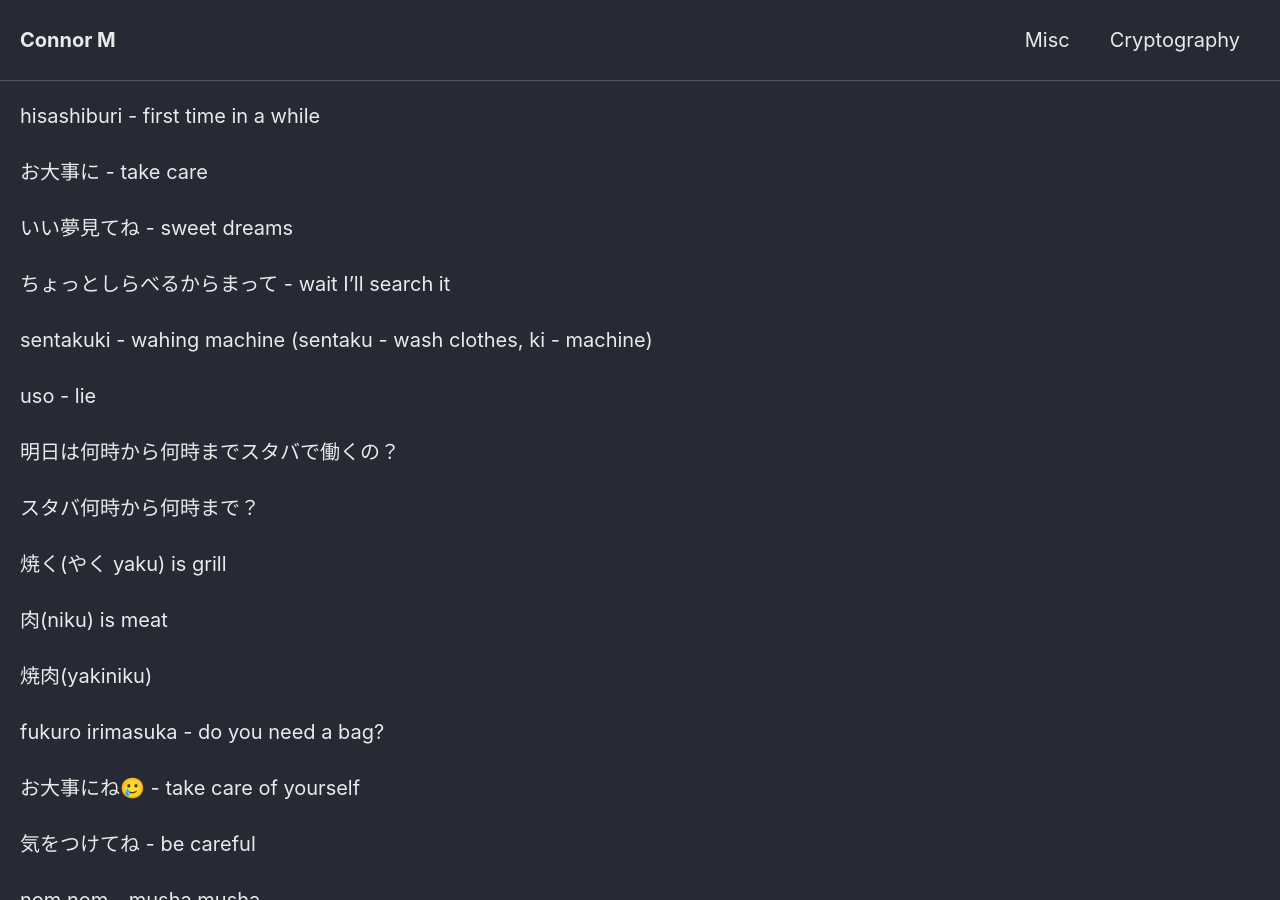
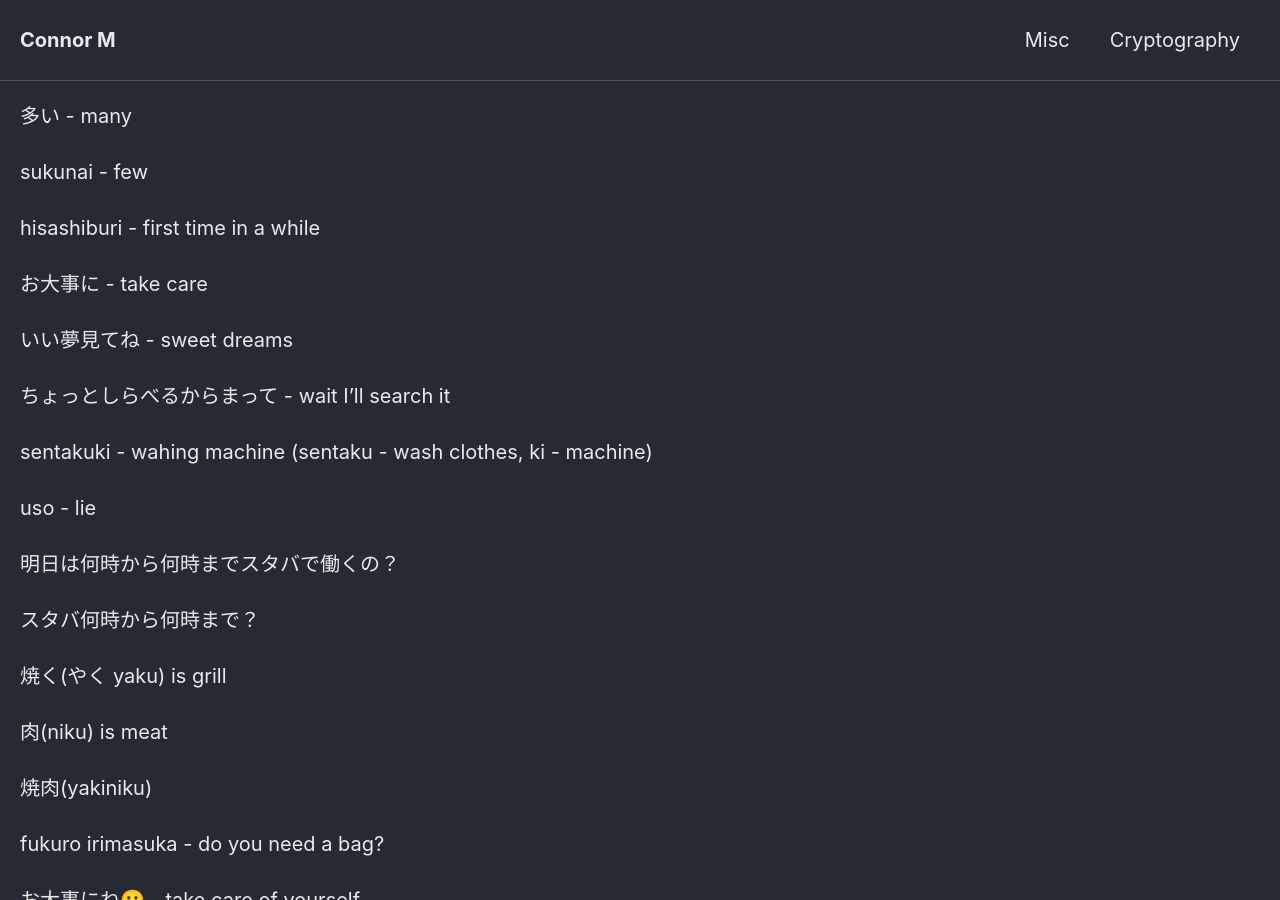
Before and after one commit to Connor-McCartney/Connor-McCartney.github.io, a Jekyll site: the page built from _pages/misc/japanese.md, in a window 1280 px wide and 900 px high. Built offline with Jekyll 4.4.1, drawn with Linux system fonts in a browser that asks for light colours; cached includes are drawn as plain includes; our own code applies the rules of GitHub Pages for plain Markdown files.

Commit message:
Update japanese.md

```diff
--- a/_pages/misc/japanese.md
+++ b/_pages/misc/japanese.md
@@ -1,3 +1,7 @@
+多い - many
+
+sukunai - few
+
 hisashiburi - first time in a while
 
 お大事に - take care
```
